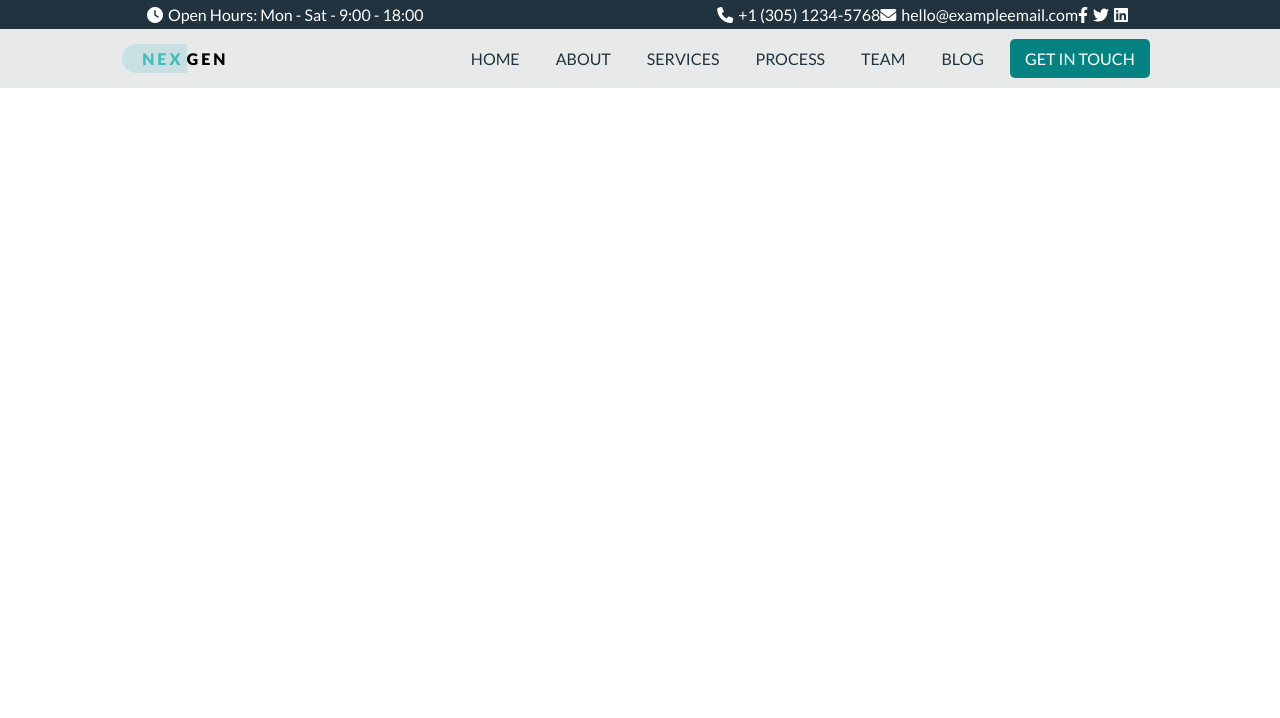
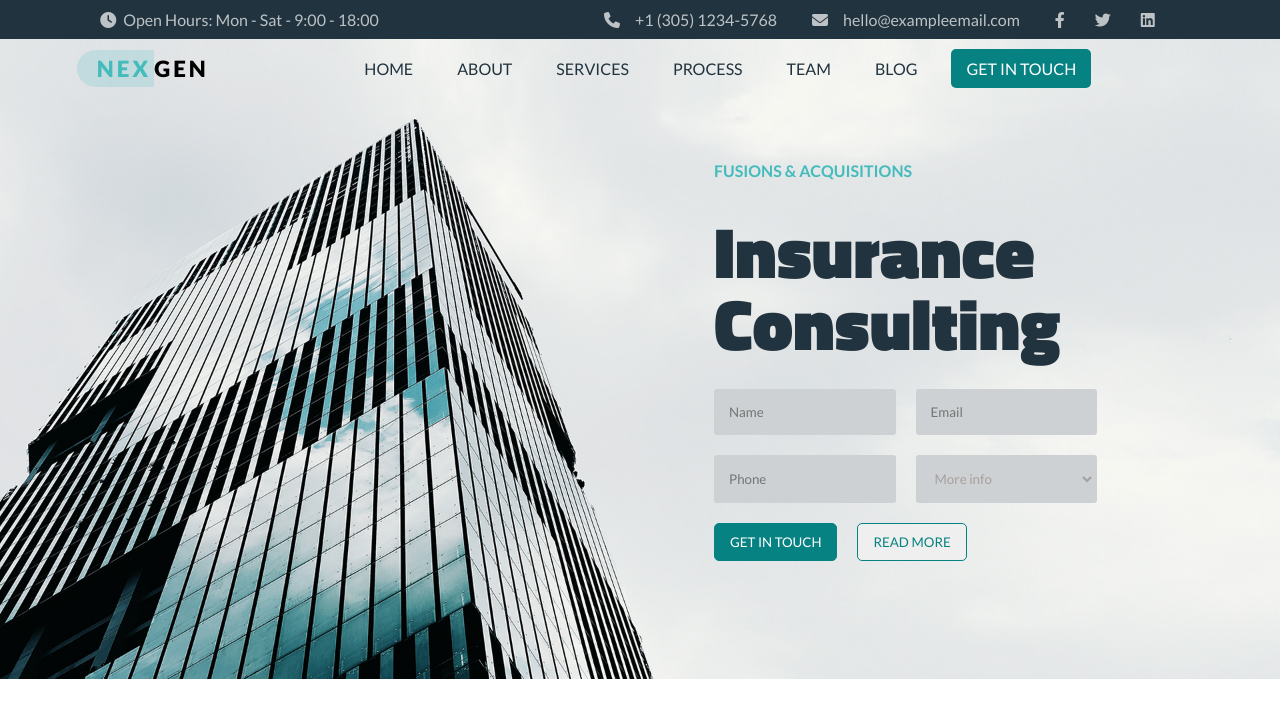
Before and after one commit to Sof-97/wordpress-theme, a Vue app: page / in a window 1280 px wide. Shown: the top 718 px of the page. Built offline with nearby package versions, Linux system fonts and the light colour scheme.

Commit message:
Jumbo Completo

```diff
--- a/src/App.vue
+++ b/src/App.vue
@@ -38,14 +38,16 @@ export default {
 				'team',
 				'blog',
 				'get in touch',
-			]
+			],
+
 		}
 	}
 };
 </script>
 
 <style lang="scss">
-@import url('https://fonts.googleapis.com/css2?family=Lato:ital,wght@0,100;0,300;0,400;0,700;0,900;1,100;1,300;1,400;1,700;1,900&display=swap');
+@import url('https://fonts.googleapis.com/css2?family=Lato:ital,wght@0,100;0,300;0,400;0,700;0,900;1,100;1,300;1,400;1,700;1,900&family=Titillium+Web:wght@900&display=swap');
+
 
 *{
 	font-family: Lato ;
--- a/src/components/HeaderComp.vue
+++ b/src/components/HeaderComp.vue
@@ -3,7 +3,7 @@
 		<!-- Header Top  - orario apertura e contatti -->
 		<div class="header_top">
 			<div>
-				<i class="fa-solid fa-clock"></i>
+				<i style="margin-right: 7px;" class="fa-solid fa-clock"></i>
 				<span>Open Hours: Mon - Sat - 9:00 - 18:00</span>
 			</div>
 			<div class="contacts">
@@ -47,30 +47,43 @@ export default {
 @import "../style/mixin.scss";
 
 .header {
+	position: relative;
 	&_top {
 		display: flex;
 		justify-content: space-around;
-		color: #fff;
+		color: rgba($color: #fff, $alpha: 0.7);
 		background-color: $text-color;
-		padding: 5px 0;
-		i {
-			margin-right: 5px;
+		padding: 10px 0;
+		p {
+			margin: 0 10px;
+			i {
+				margin-right: 7px;
+			}
+			&:hover {
+				color: #fff;
+			}
 		}
 		.contacts {
 			display: flex;
+			p > i {
+				margin: 0 15px;
+			}
 		}
 	}
 	&_bot {
+		width: 100%;
+		position: absolute;
 		display: flex;
 		justify-content: space-around;
 		align-items: center;
 		text-transform: uppercase;
+		background-color: transparent;
 		padding: 10px;
-		background-color: $jumbo-white;
 		.logo {
-            font-weight: 800;
-            letter-spacing: 3px;
-            span {
+			font-weight: 800;
+			letter-spacing: 3px;
+			font-size: 1.4rem;
+			span {
 				color: $fountain-blue;
 				background-color: rgba($fountain-blue, $alpha: 0.2);
 				padding: 5px 3px 5px 20px;
@@ -79,9 +92,9 @@ export default {
 		}
 		.menu {
 			@include menu(row);
-
+			margin-right: 100px;
 			li {
-				margin: 0 8px;
+				margin: 0 12px;
 				padding: 10px;
 				a {
 					color: $text-color;
--- a/src/components/MainComp.vue
+++ b/src/components/MainComp.vue
@@ -1,8 +1,15 @@
 <template>
-    <div></div>
+    <div>
+        <JumboComp/>
+    </div>
 </template>
 <script>
+import JumboComp from "./sub-components/JumboComp.vue"
+
 export default {
     name: 'MainComp',
+    components:{
+        JumboComp,
+    }
 }
 </script>
--- /dev/null
+++ b/src/components/sub-components/JumboComp.vue
@@ -0,0 +1,100 @@
+<template>
+	<div class="jumbotron">
+		<!-- Immagine Grattacielo  -->
+		<div class="jumbotron_row">
+			<!-- Titolo -->
+			<h4>FUSIONS & ACQUISITIONS</h4>
+			<h1>
+				Insurance <br />
+				Consulting
+			</h1>
+			<!-- Form Contatti -->
+			<div class="form">
+				<input type="text" placeholder="Name" />
+				<input type="text" placeholder="Email" />
+				<input type="text" placeholder="Phone" />
+				<select name="info" id="info">
+					<option value="4">More info</option>
+					<option value="1">PlaceHolder1</option>
+					<option value="2">PlaceHolder2</option>
+					<option value="3">PlaceHolder3</option>
+				</select>
+			</div>
+			<div>
+				<button>get in touch</button>
+				<button>read more</button>
+			</div>
+		</div>
+	</div>
+</template>
+<script>
+export default {
+	name: "JumboComp",
+};
+</script>
+
+<style lang="scss" scoped>
+@import "../../style/variables.scss";
+
+div.jumbotron {
+	display: flex;
+	align-items: center;
+	height: 80vh;
+	background-image: url("../../assets/img/bg-6.jpg");
+	background-size: cover;
+	background-repeat: no-repeat;
+	background-position-x: center;
+	background-position-y: 50%;
+	&_row {
+		margin-left: 55%;
+		line-height: 3rem;
+		h4 {
+            margin-left: 10px;
+			color: $fountain-blue;
+		}
+		h1 {
+			margin: 20px 10px;
+			color: $text-color;
+			font-family: Titillium Web;
+			font-weight: 900;
+			font-size: 4.5rem;
+			line-height: 4.5rem;
+		}
+		.form {
+			display: flex;
+			flex-wrap: wrap;
+			> * {
+				width: calc(35% - 20px);
+				margin: 10px;
+				color: $cloudy;
+				border-radius: 3px;
+				border: 2px solid transparent;
+				padding: 13px;
+				background-color: $input;
+				&:focus {
+					outline: none;
+					border: 2px solid $elf-green;
+				}
+				option {
+					color: rgba($color: #000000, $alpha: 0.7);
+				}
+			}
+			+ div {
+				display: flex;
+                button{
+                    text-transform: uppercase;
+                    color: $elf-green;
+                    margin: 10px;
+                    border: 1px solid $elf-green;
+                    border-radius: 5px;
+                    padding: 10px 15px;
+                    &:first-child{
+                        color: #fff;
+                        background-color: $elf-green;
+                    }
+                }
+			}
+		}
+	}
+}
+</style>
--- a/src/style/variables.scss
+++ b/src/style/variables.scss
@@ -6,3 +6,5 @@ $smalt-blue: #50828C;
 $jumbo-white: #e8eae9;
 $text-color: #21333E;
 $logo-bg: #75C6C7;
+$input: #CDD1D4;
+$cloudy: #a5a09d;
```
